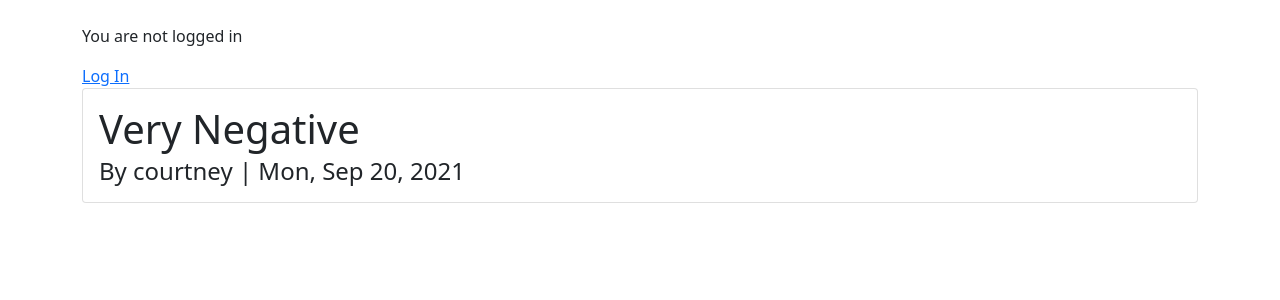
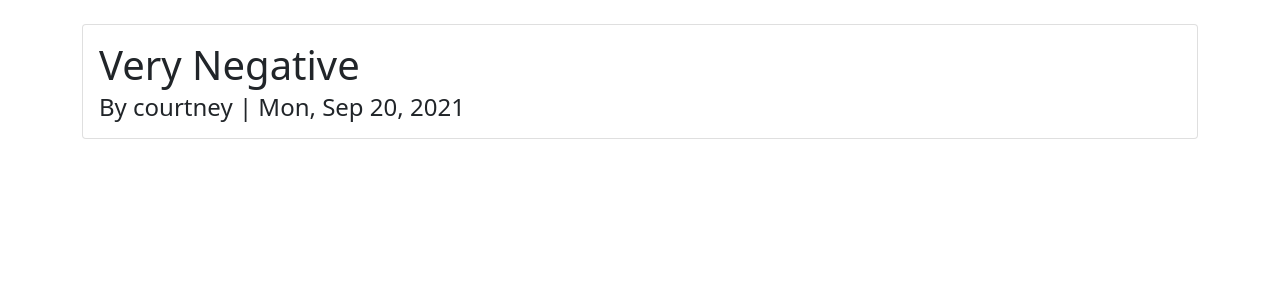
Before and after one commit to NewVibeMedia/vibe, a Django app: page /moods/10 in a window 1280 px wide. Shown: the part 56-356 px from the top of the page. Run offline with Django 3.2, Linux system fonts and the light colour scheme; data comes from the database, SQL or seed files in the repository.

Commit message:
Clean up templating

```diff
--- a/templates/base.html
+++ b/templates/base.html
@@ -84,13 +84,6 @@
 
 <br>
 <div class="container">
-    {% if user.is_authenticated %}
-        Hi {{ user.username }}!
-        <p><a href="{% url 'logout' %}">Log Out</a></p>
-    {% else %}
-        <p>You are not logged in</p>
-        <a href="{% url 'login' %}">Log In</a>
-    {% endif %}
     <!--Child templates can override the below block -->
     {% block content %}{% endblock %}
 </div>
```
